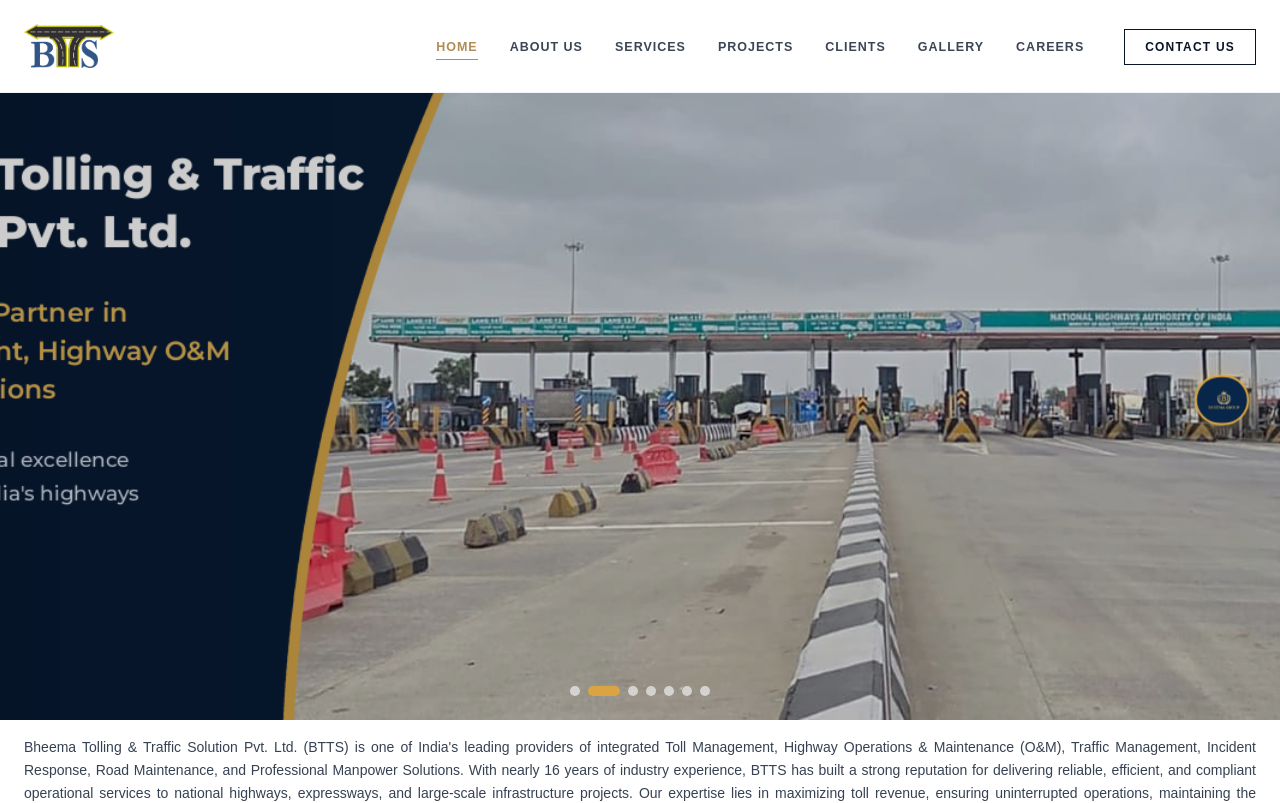
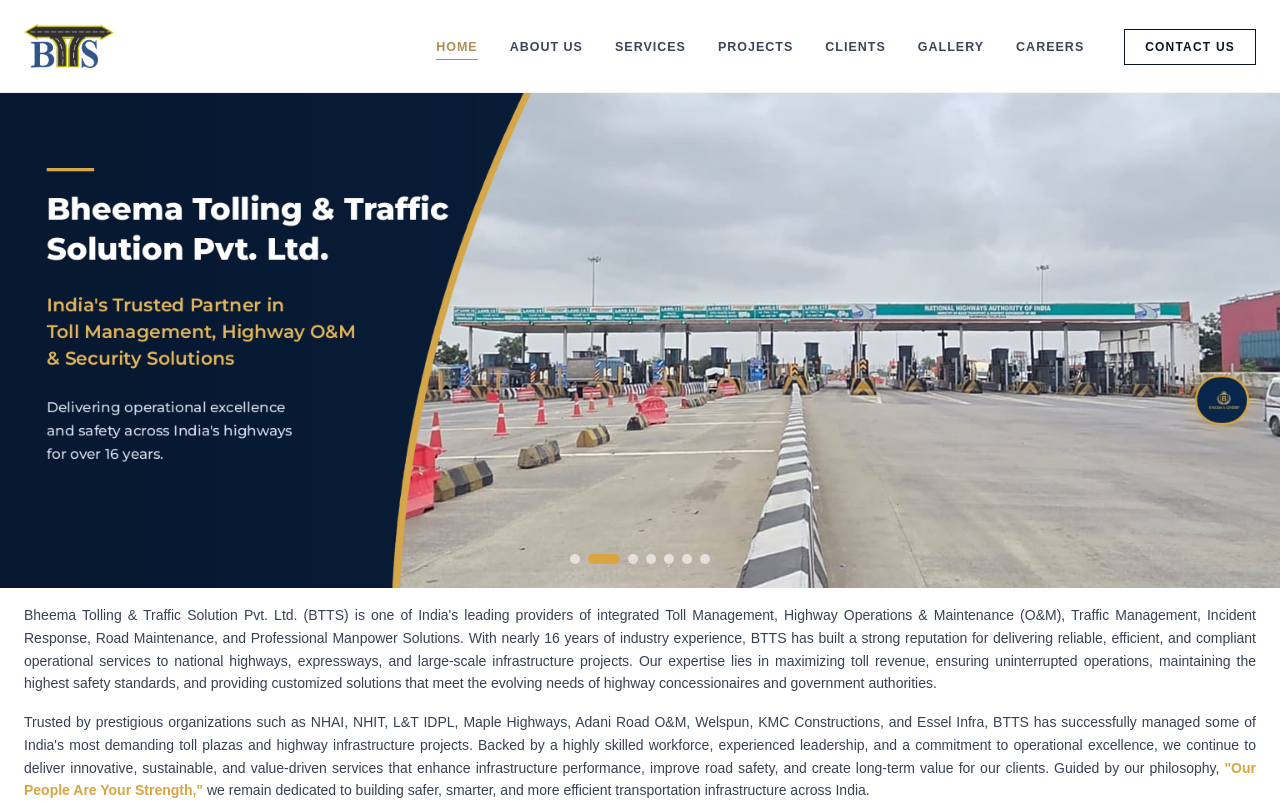
Before and after one commit to westhilldeveloper/tolling-website, a Next.js app: page / in a window 1280 px wide. Shown: the top 803 px of the page. Built offline with nearby package versions, Linux system fonts and the light colour scheme.

Commit message:
hero image size fixing

```diff
--- a/app/components/Hero.js
+++ b/app/components/Hero.js
@@ -63,45 +63,33 @@ export default function Hero() {
 
   return (
     <>
-      {/* Hero Slider */}
-      <section id="home" className="relative w-full overflow-hidden bg-[#010f20] flex items-center h-[52vh] sm:h-[65vh] lg:min-h-[90vh]">
-
-        {/* Image Slider */}
-        <div className="absolute inset-0 z-0">
+      {/* Hero Slider - FINAL FIXED - No Black Shade, No Extra Background */}
+      <section id="home" className="relative mt-22 w-full overflow-hidden bg-white">
+        {/* Image Slider - Height follows image exactly */}
+        <div className="relative w-full">
           {images.map((src, index) => (
             <div
               key={index}
-        className={`absolute inset-0 transition-opacity duration-1000 ease-in-out ${
-          index === currentIndex ? "opacity-100" : "opacity-0"
+              className={`relative w-full transition-opacity duration-1000 ease-in-out ${
+                index === currentIndex ? "block opacity-100" : "hidden opacity-0"
               }`}
             >
-        {/* 1. BLURRED BACKGROUND - fills blank space */}
-        <Image
-          src={src}
-          alt=""
-          fill
-          className="object-cover scale-125 blur-xs brightness-[1] opacity-100"
-          sizes="100vw"
-          aria-hidden="false"
-        />
-
-        {/* 2. MAIN IMAGE - full image, no cropping on mobile */}
+              {/* MAIN IMAGE ONLY - No blurred background, No overlay */}
               <Image
                 src={src}
                 alt={`Hero Background ${index + 1}`}
-          fill
-          className="object-contain lg:object-cover"
+                width={1920}
+                height={1080}
+                className="w-full h-auto block object-cover"
                 priority={index === 0}
                 sizes="100vw"
               />
-
-        <div className="absolute inset-0 bg-black/10 lg:bg-black/20" />
             </div>
           ))}
         </div>
 
-  {/* Dots */}
-  <div className="absolute bottom-4 sm:bottom-6 left-1/2 -translate-x-1/2 z-10 flex gap-2">
+        {/* Dots - Only on Desktop, Hidden on Mobile */}
+        <div className="hidden lg:flex absolute bottom-6 left-1/2 -translate-x-1/2 z-10 gap-2">
           {images.map((_, index) => (
             <button
               key={index}
@@ -116,28 +104,6 @@ export default function Hero() {
           ))}
         </div>
       </section>
-        {/* <div className="relative z-10 max-w-7xl mx-auto px-4 sm:px-6 w-full flex flex-col lg:flex-row items-center gap-8 lg:gap-12 py-12 lg:py-0"> */}
-          {/* <div className=" fixed left-4 top-[90vx] text-center lg:text-left"> */}
-            {/* <h1 className="text-4xl sm:text-5xl md:text-6xl lg:text-7xl xl:text-[72px] text-[#C8A34B] font-bold mb-4 leading-tight">
-              Bheema Tolling & Traffic <br /> Solution Pvt. Ltd.
-            </h1>
-            <h2 className="text-lg sm:text-xl md:text-[32px] text-white mb-4 font-medium">
-              India's Trusted Partner in Toll Management, Highway O&M & Security Solutions
-            </h2>
-            <p className="text-gray-200 text-sm sm:text-base max-w-2xl mx-auto lg:mx-0 text-justify lg:text-left mb-6 leading-relaxed">
-              Delivering operational excellence and safety across India's highways for over 16 years.
-            </p> */}
-           {/* <a
-  href="https://www.bheemagroup.com"
-  target="_blank"
-  rel="noopener noreferrer"
-  className="bg-[#D9A441] px-6 py-2 font-bold text-white rounded-md hover:bg-[#c8933a] transition inline-block"
->
-  Visit Bheema Group
-</a> */}
-          {/* </div> */}
-        {/* </div> */}
-
 
       {/* ===== INTRODUCTION (animate-on-scroll) ===== */}
       <section
@@ -147,10 +113,10 @@ export default function Hero() {
         <div className="max-w-7xl mx-auto px-4 sm:px-6">
           <div className="prose prose-lg mx-auto text-justify text-sm md:text-md text-gray-700 leading-relaxed space-y-4">
             <p>
-              Bheema Tolling & Traffic Solution Pvt. Ltd. (BTTS) is one of India's leading providers of integrated Toll Management, Highway Operations & Maintenance (O&M), Traffic Management, Incident Response, Road Maintenance, and Professional Manpower Solutions. With nearly 16 years of industry experience, BTTS has built a strong reputation for delivering reliable, efficient, and compliant operational services to national highways, expressways, and large-scale infrastructure projects. Our expertise lies in maximizing toll revenue, ensuring uninterrupted operations, maintaining the highest safety standards, and providing customized solutions that meet the evolving needs of highway concessionaires and government authorities.
+              Bheema Tolling & Traffic Solution Pvt. Ltd. (BTTS) is one of India&apos;s leading providers of integrated Toll Management, Highway Operations & Maintenance (O&M), Traffic Management, Incident Response, Road Maintenance, and Professional Manpower Solutions. With nearly 16 years of industry experience, BTTS has built a strong reputation for delivering reliable, efficient, and compliant operational services to national highways, expressways, and large-scale infrastructure projects. Our expertise lies in maximizing toll revenue, ensuring uninterrupted operations, maintaining the highest safety standards, and providing customized solutions that meet the evolving needs of highway concessionaires and government authorities.
             </p>
             <p>
-              Trusted by prestigious organizations such as NHAI, NHIT, L&T IDPL, Maple Highways, Adani Road O&M, Welspun, KMC Constructions, and Essel Infra, BTTS has successfully managed some of India's most demanding toll plazas and highway infrastructure projects. Backed by a highly skilled workforce, experienced leadership, and a commitment to operational excellence, we continue to deliver innovative, sustainable, and value-driven services that enhance infrastructure performance, improve road safety, and create long-term value for our clients. Guided by our philosophy, <span className="font-semibold text-[#D9A441]">"Our People Are Your Strength,"</span> we remain dedicated to building safer, smarter, and more efficient transportation infrastructure across India.
+              Trusted by prestigious organizations such as NHAI, NHIT, L&T IDPL, Maple Highways, Adani Road O&M, Welspun, KMC Constructions, and Essel Infra, BTTS has successfully managed some of India&apos;s most demanding toll plazas and highway infrastructure projects. Backed by a highly skilled workforce, experienced leadership, and a commitment to operational excellence, we continue to deliver innovative, sustainable, and value-driven services that enhance infrastructure performance, improve road safety, and create long-term value for our clients. Guided by our philosophy, <span className="font-semibold text-[#D9A441]">&quot;Our People Are Your Strength,&quot;</span> we remain dedicated to building safer, smarter, and more efficient transportation infrastructure across India.
             </p>
           </div>
         </div>
@@ -208,9 +174,6 @@ export default function Hero() {
           </div>
         </div>
       </section>
-
-
-
     </>
   );
 }
```
Lines whose indentation alone changed are shown as unchanged.
